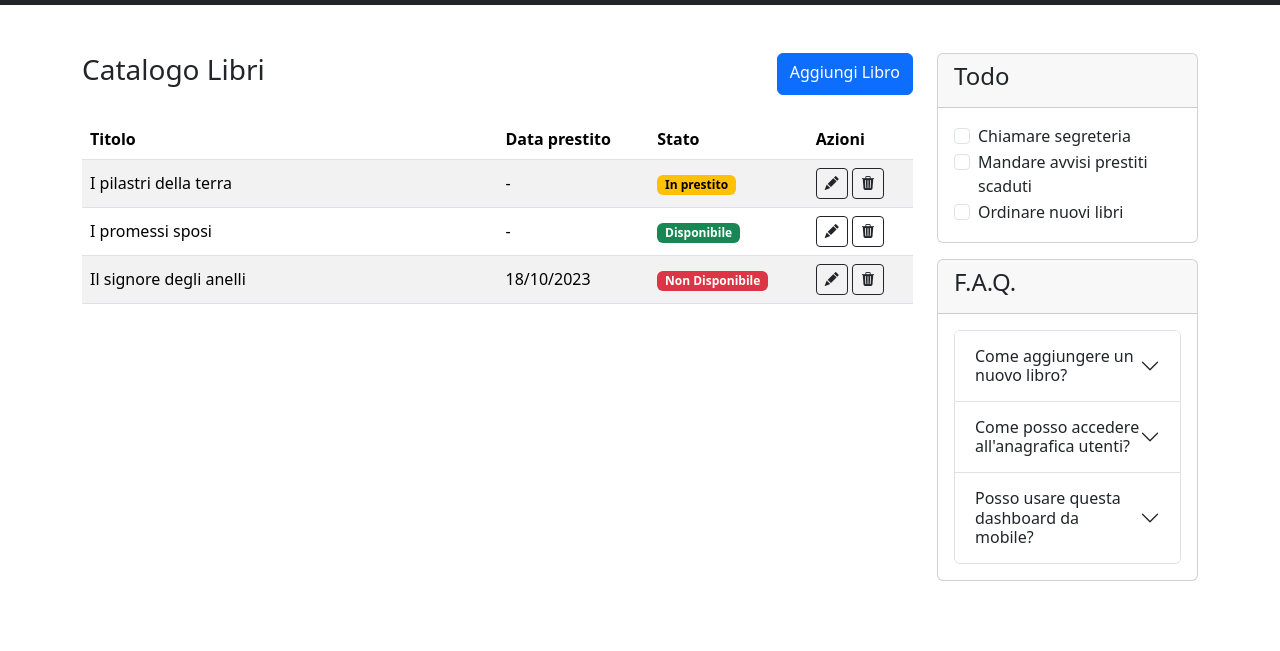
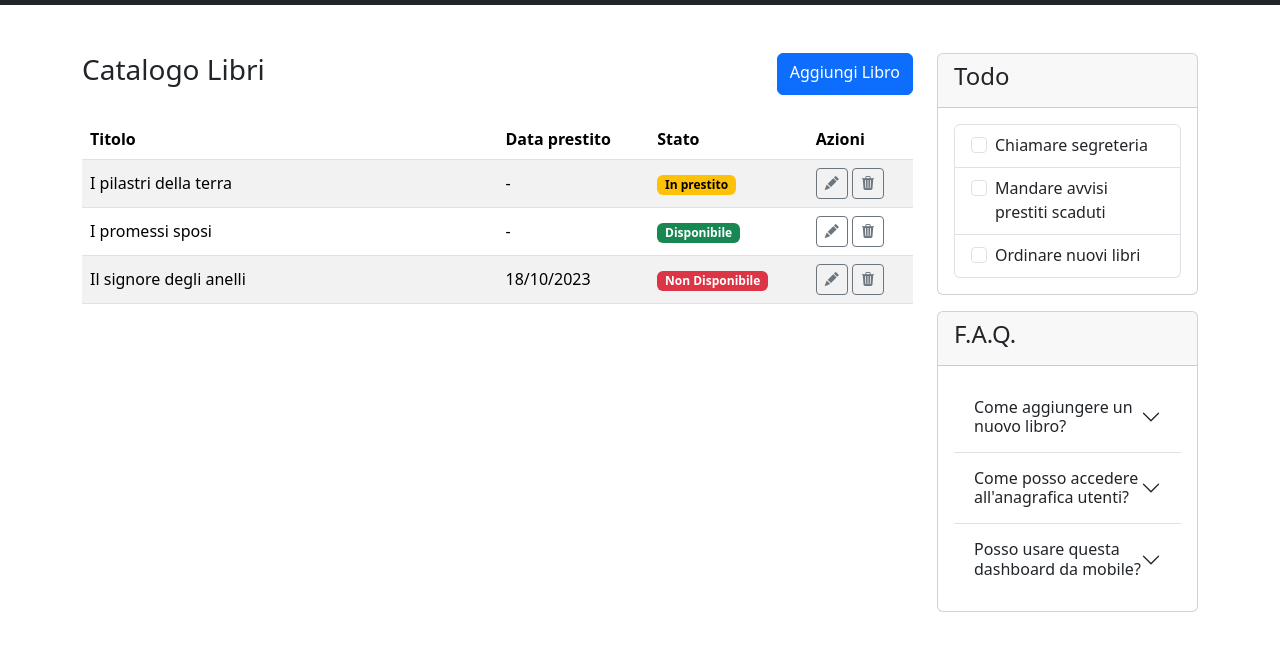
Before and after one commit to assettasimone/html-css-bootstrap-dashboard, a plain HTML site: page index.html in a window 1280 px wide. Shown: the part 81-732 px from the top of the page. Drawn offline with nearby package versions, Linux system fonts and the light colour scheme.

Commit message:
add some comments and right components

```diff
--- a/index.html
+++ b/index.html
@@ -28,7 +28,7 @@
                 <div class="collapse navbar-collapse" id="navbarSupportedContent">
                     <ul class="navbar-nav me-auto mb-2 mb-lg-0">
                         <li class="nav-item">
-                            <a class="nav-link active" aria-current="page" href="#">Catalogo Libri</a>
+                            <a class="nav-link active" aria-current="page" href="index.html">Catalogo Libri</a>
                         </li>
                         <li class="nav-item">
                             <a class="nav-link" href="#">Anagrafica Utenti</a>
@@ -59,7 +59,7 @@
                     <div class="table-header d-flex justify-content-between mb-4">
                         <h1 class="fs-3">Catalogo Libri</h1>
 
-                        <a href="" class="btn btn-primary fs-6">Aggiungi Libro</a>
+                        <a href="new-book.html" class="btn btn-primary fs-6">Aggiungi Libro</a>
                     </div>
                     <table class="table table-striped table-hover align-middle">
                         <thead>
@@ -76,9 +76,9 @@
                                 <td>-</td>
                                 <td><span class="badge text-bg-warning">In prestito</span></td>
                                 <td>
-                                    <button type="button" class="btn btn-outline-dark btn-sm"><i
+                                    <button type="button" class="btn btn-outline-secondary btn-sm"><i
                                             class="bi bi-pencil-fill"></i></button>
-                                    <button type="button" class="btn btn-outline-dark btn-sm"><i
+                                    <button type="button" class="btn btn-outline-secondary btn-sm"><i
                                             class="bi bi-trash3-fill"></i></button>
                                 </td>
                             </tr>
@@ -87,9 +87,9 @@
                                 <td>-</td>
                                 <td><span class="badge text-bg-success">Disponibile</span></td>
                                 <td>
-                                    <button type="button" class="btn btn-outline-dark btn-sm"><i
+                                    <button type="button" class="btn btn-outline-secondary btn-sm"><i
                                             class="bi bi-pencil-fill"></i></button>
-                                    <button type="button" class="btn btn-outline-dark btn-sm"><i
+                                    <button type="button" class="btn btn-outline-secondary btn-sm"><i
                                             class="bi bi-trash3-fill"></i></button>
                                 </td>
                             </tr>
@@ -98,49 +98,62 @@
                                 <td>18/10/2023</td>
                                 <td><span class="badge text-bg-danger">Non Disponibile</span></td>
                                 <td>
-                                    <button type="button" class="btn btn-outline-dark btn-sm"><i
+                                    <button type="button" class="btn btn-outline-secondary btn-sm"><i
                                             class="bi bi-pencil-fill"></i></button>
-                                    <button type="button" class="btn btn-outline-dark btn-sm"><i
+                                    <button type="button" class="btn btn-outline-secondary btn-sm"><i
                                             class="bi bi-trash3-fill"></i></button>
                                 </td>
                             </tr>
                         </tbody>
                     </table>
                 </div>
+                <!-- /Catalogo Libri -->
                 <div class="col-12 col-lg-3">
                     <div class="card mb-3">
                         <div class="card-header">
                             <h4>Todo</h4>
                         </div>
-                        <div class="card-body">
+                        <div class="card-body ">
+                            <ul class="list-group">
+                                <li class="list-group-item">
                                     <div class="form-check">
                                         <input class="form-check-input" type="checkbox" value="" id="checkDefault">
                                         <label class="form-check-label" for="checkDefault">
                                             Chiamare segreteria
                                         </label>
                                     </div>
+                                </li>
+                                <li class="list-group-item">
                                     <div class="form-check">
                                         <input class="form-check-input" type="checkbox" value="" id="checkDefault">
                                         <label class="form-check-label" for="checkDefault">
                                             Mandare avvisi prestiti scaduti
                                         </label>
                                     </div>
+                                </li>
+                                <li class="list-group-item">
                                     <div class="form-check">
                                         <input class="form-check-input" type="checkbox" value="" id="checkDefault">
                                         <label class="form-check-label" for="checkDefault">
                                             Ordinare nuovi libri
                                         </label>
                                     </div>
+                                </li>
+                            </ul>
+
+
+
 
                         </div>
                     </div>
+                    <!-- Todo List sidebar -->
                     <div class="card">
                         <div class="card-header">
                             <h4>F.A.Q.</h4>
                         </div>
                         <div class="card-body">
-                            <div class="accordion" id="accordionExample">
-                                <div class="accordion-item">
+                            <div class="accordion  accordion-flush" id="accordionExample">
+                                <div class="accordion-item ">
                                     <h2 class="accordion-header">
                                         <button class="accordion-button collapsed" type="button"
                                             data-bs-toggle="collapse" data-bs-target="#collapseOne"
@@ -206,7 +219,9 @@
                             </div>
                         </div>
                     </div>
+                    <!-- /Sidebar FAQ  -->
                 </div>
+                <!-- /Side Bar -->
             </div>
         </div>
 
```
Lines whose indentation alone changed are shown as unchanged.
